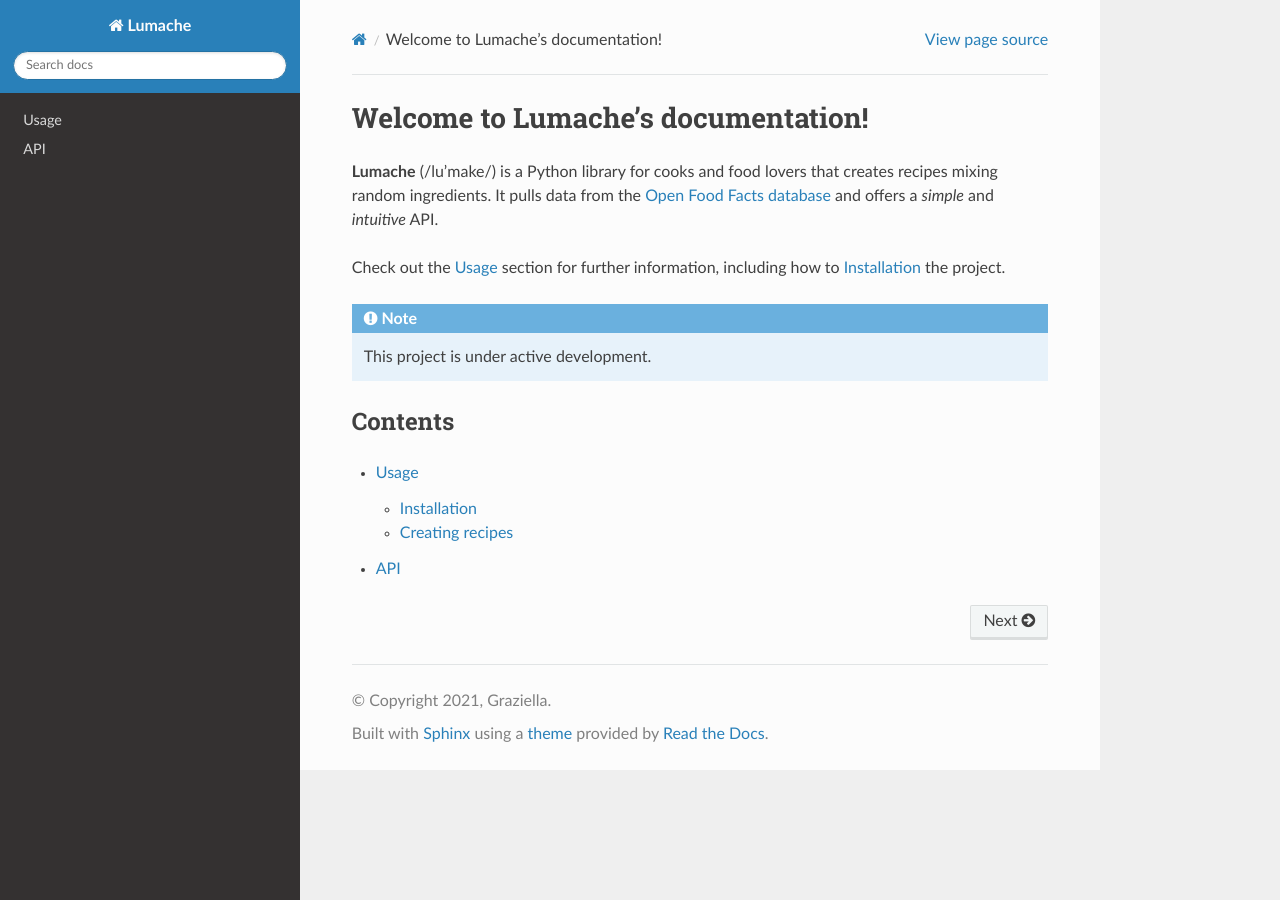
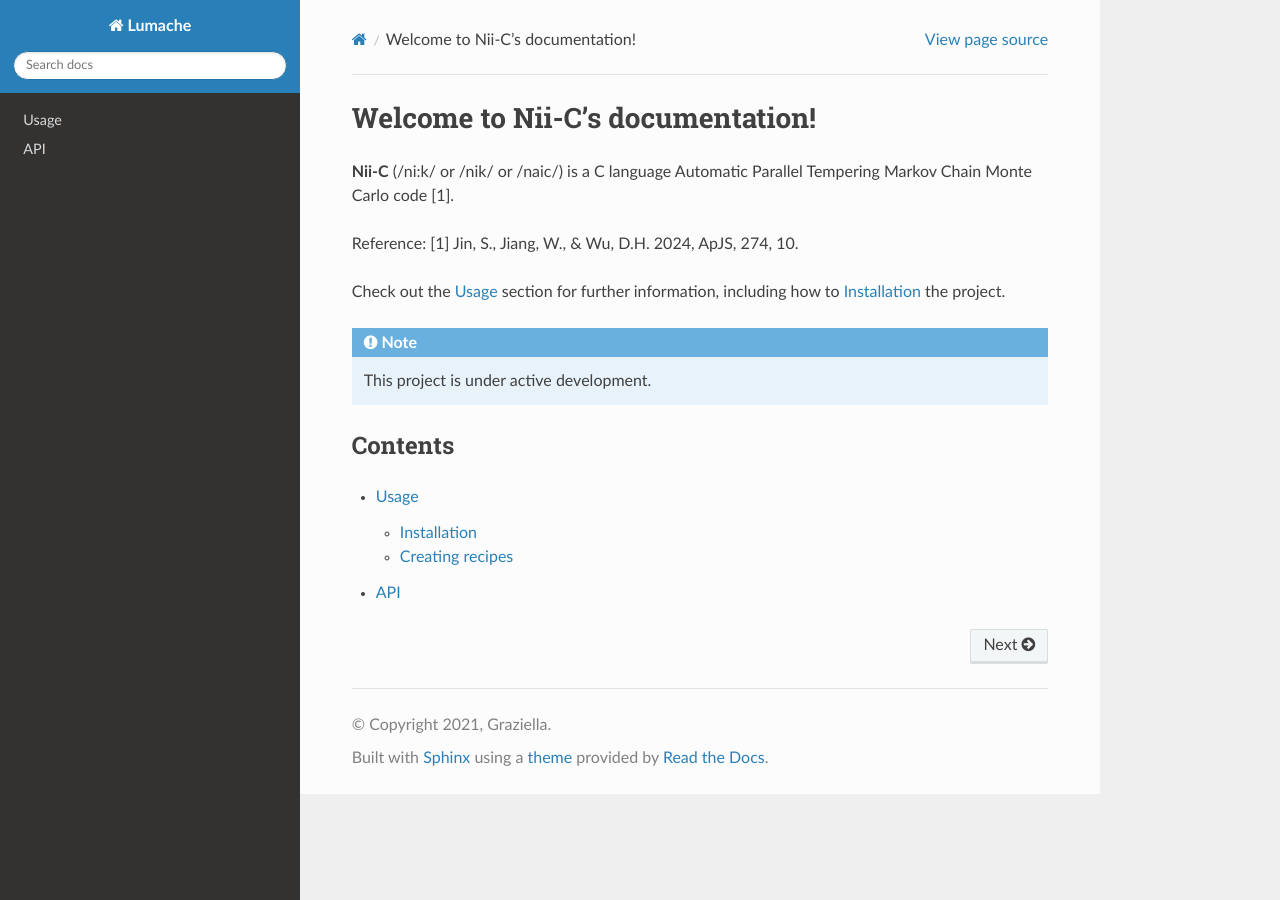
Before and after one commit to shengjin/nii-c-MAN, a Sphinx documentation site: the page built from docs/source/index.rst, in a window 1280 px wide. Built offline with Sphinx 7.4.7 and the Read the Docs theme 3.1.0, drawn with Linux system fonts in a browser that asks for light colours.

Commit message:
Update index.rst

```diff
--- a/docs/source/index.rst
+++ b/docs/source/index.rst
@@ -1,10 +1,9 @@
-Welcome to Lumache's documentation!
+Welcome to Nii-C's documentation!
 ===================================
 
-**Lumache** (/lu'make/) is a Python library for cooks and food lovers
-that creates recipes mixing random ingredients.
-It pulls data from the `Open Food Facts database <https://world.openfoodfacts.org/>`_
-and offers a *simple* and *intuitive* API.
+**Nii-C** (/ni:k/ or /nik/ or /naic/) is a C language Automatic Parallel Tempering Markov Chain Monte Carlo code [1].
+
+Reference: [1] Jin, S., Jiang, W., & Wu, D.H. 2024, ApJS, 274, 10.
 
 Check out the :doc:`usage` section for further information, including
 how to :ref:`installation` the project.
```
